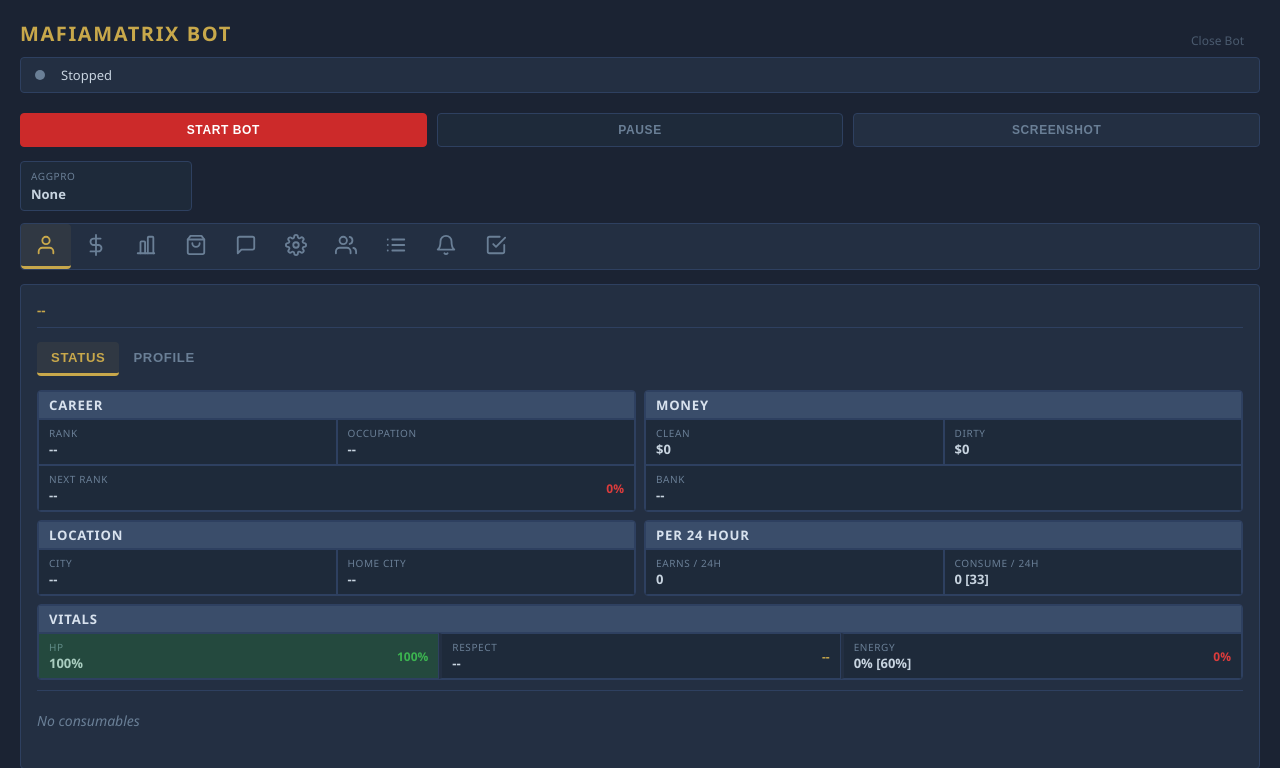
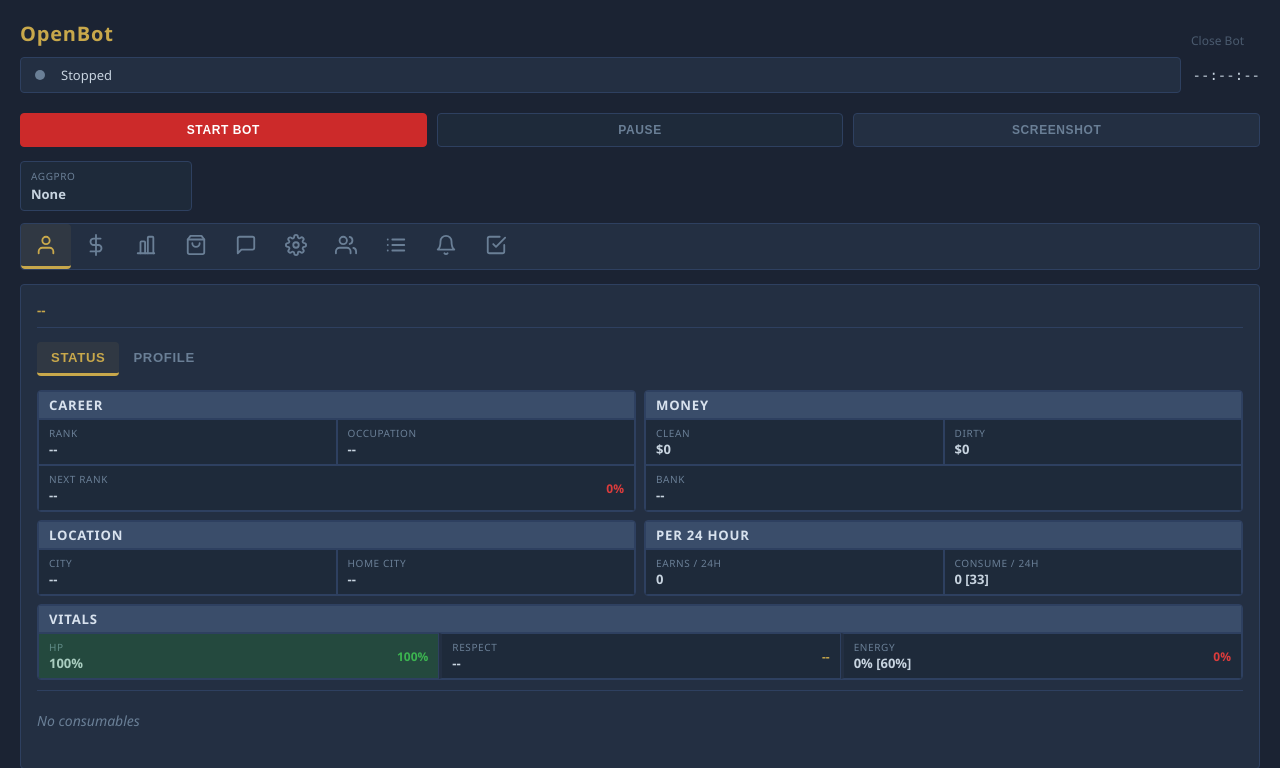
Before and after one commit to jzxky/simple_bot, a Flask app: template ui/templates/index.html in a window 1280 px wide. Shown: the top 768 px of the page. Run offline with Flask 3, Linux system fonts and the light colour scheme; the template is opened without the code that fills it, so the values that code supplies are empty; parts of the project's set-up code (start-up, migrations or seed data) failed here and were passed over.

Commit message:
Show live in-game time beside the status bar and rename UI to OpenBot (#704)
/status now returns server_time_now (the estimated current game time), and the
header shows it as a 24h clock to the right of the status bar, ticking locally
and re-syncing on every poll. Page titles and the header read "OpenBot".


Claude-Session: https://claude.ai/code/session_01MXfKFu17RayQZKzrJMn99B

Co-authored-by: Claude <noreply@anthropic.com>

```diff
--- a/ui/app.py
+++ b/ui/app.py
@@ -812,6 +812,7 @@ def status():
         "energy_threshold": cfg.load().get("aggravated_crimes", {}).get("primary", {}).get("energy_threshold", 50),
         "agg_pro_active": s.agg_pro_active,
         "server_time": s.server_time.strftime("%m/%d/%Y %I:%M:%S %p") if s.server_time else None,
+        "server_time_now": _now.strftime("%H:%M:%S") if (_now := s._estimated_server_time()) else None,
         "timers": {
             k: {"ready": v["ready"], "end": v["end"].strftime("%m/%d/%Y %I:%M:%S %p") if v.get("end") else None}
             for k, v in s.timers.items()
--- a/ui/static/style.css
+++ b/ui/static/style.css
@@ -31,8 +31,7 @@ header h1 {
   font-size: 20px;
   font-weight: 700;
   color: var(--accent);
-  text-transform: uppercase;
-  letter-spacing: 0.08em;
+  letter-spacing: 0.04em;
   margin-bottom: 10px;
 }
 
@@ -56,6 +55,9 @@ header h1 {
 .dot.stopped { background: var(--muted); }
 .dot.paused  { background: #c8a020; box-shadow: 0 0 6px #c8a020; }
 .status-task { color: var(--muted); font-size: 12px; font-style: italic; }
+.status-row { display: flex; align-items: center; gap: 12px; }
+.status-row .status-bar { flex: 1; min-width: 0; }
+#game-time-value { font-family: ui-monospace, Consolas, monospace; font-variant-numeric: tabular-nums; font-size: 14px; white-space: nowrap; }
 
 .card {
   background: var(--surface);
--- a/ui/templates/index.html
+++ b/ui/templates/index.html
@@ -3,7 +3,7 @@
 <head>
 <meta charset="UTF-8">
 <meta name="viewport" content="width=device-width, initial-scale=1.0">
-<title>MafiaMatrix Bot</title>
+<title>OpenBot</title>
 <link rel="stylesheet" href="/static/style.css?v={{ app_version }}">
 </head>
 <body>
@@ -15,14 +15,17 @@
 </svg>
 <div class="container">
   <header>
-    <h1>MafiaMatrix Bot</h1>
+    <h1>OpenBot</h1>
     <a id="close-bot-link" onclick="openCloseBotModal()" href="#" style="position:absolute;top:12px;right:16px;font-size:0.75rem;color:var(--muted);text-decoration:none;opacity:0.6" onmouseover="this.style.opacity='1'" onmouseout="this.style.opacity='0.6'">Close Bot</a>
+    <div class="status-row">
     <div class="status-bar">
       <span id="status-dot" class="dot stopped"></span>
       <span id="status-text">Stopped</span>
       <span id="status-task" class="status-task"></span>
       <button id="cancel-snipe-btn" style="display:none; margin-left:8px; background:#d9534f; color:#fff; border:none; border-radius:4px; padding:2px 10px; cursor:pointer; font-size:12px;" onclick="cancelSnipe()">Cancel Snipe</button>
       <button id="cancel-agg-btn" style="display:none; margin-left:8px; background:#d9534f; color:#fff; border:none; border-radius:4px; padding:2px 10px; cursor:pointer; font-size:12px;" onclick="cancelAggTab()">Cancel Crime Tab</button>
+    </div>
+    <span id="game-time-value" title="In-game time">--:--:--</span>
     </div>
   </header>
 
--- a/ui/templates/login.html
+++ b/ui/templates/login.html
@@ -3,7 +3,7 @@
 <head>
 <meta charset="UTF-8">
 <meta name="viewport" content="width=device-width, initial-scale=1.0">
-<title>MafiaMatrix Bot – Login</title>
+<title>OpenBot – Login</title>
 <link rel="stylesheet" href="/static/style.css">
 <style>
   .login-wrapper { display:flex; justify-content:center; align-items:center; min-height:80vh; }
--- a/ui/templates/players.html
+++ b/ui/templates/players.html
@@ -3,7 +3,7 @@
 <head>
 <meta charset="UTF-8">
 <meta name="viewport" content="width=device-width, initial-scale=1.0">
-<title>MafiaMatrix Bot — Players</title>
+<title>OpenBot — Players</title>
 <link rel="stylesheet" href="/static/style.css">
 </head>
 <body>
--- a/ui/templates/war.html
+++ b/ui/templates/war.html
@@ -3,7 +3,7 @@
 <head>
 <meta charset="UTF-8">
 <meta name="viewport" content="width=device-width, initial-scale=1.0">
-<title>MafiaMatrix Bot — War Mode</title>
+<title>OpenBot — War Mode</title>
 <link rel="stylesheet" href="/static/style.css">
 </head>
 <body>
```
Also changed, not shown: ui/static/app.js, 1 other file.
